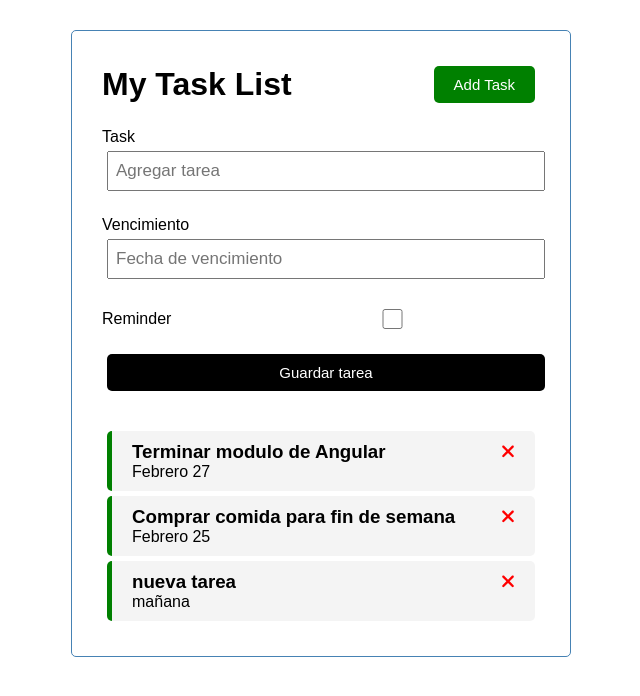
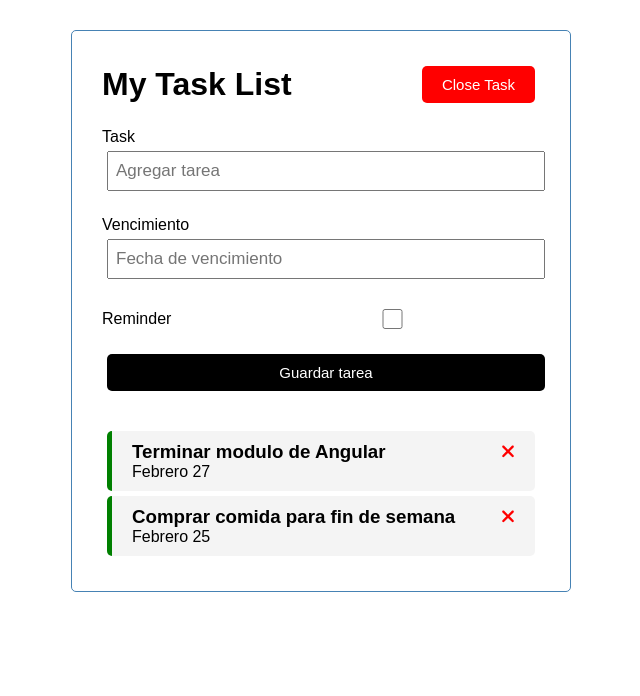
Before and after one commit to Riotexer/Task-List, an Angular app: page / in a window 1280 px wide. Both pictures are taken after a click on the button "Add Task". Shown: the top 696 px of the page, without its empty margins (319-959 px from the left). Built offline with nearby package versions, Linux system fonts and the light colour scheme; data requests are answered from the project's data file.

Commit message:
Agrega boton para ocultar/mostrar formulario

```diff
--- a/db.json
+++ b/db.json
@@ -11,12 +11,6 @@
       "text": "Comprar comida para fin de semana",
       "day": "Febrero 25",
       "reminder": true
-    },
-    {
-      "text": "nueva tarea",
-      "day": "mañana",
-      "reminder": true,
-      "id": 3
     }
   ]
 }
--- a/src/app/component/add-task/add-task.component.html
+++ b/src/app/component/add-task/add-task.component.html
@@ -1,4 +1,8 @@
-<form class="add-form" (ngSubmit)="onSubmit()">
+<form
+ class="add-form"
+ (ngSubmit)="onSubmit()"
+ *ngIf="showAddTask"
+>
     <div class="form-control">
         <label for="text">Task</label>
         <input
--- a/src/app/component/add-task/add-task.component.ts
+++ b/src/app/component/add-task/add-task.component.ts
@@ -1,4 +1,6 @@
 import { Component, Output, EventEmitter } from '@angular/core';
+import { Subscription } from 'rxjs';
+import { UiService } from 'src/app/services/ui.service';
 import { Task } from 'src/app/Task';
 
 @Component({
@@ -8,9 +10,18 @@
 })
 export class AddTaskComponent {
   @Output() onAddTask: EventEmitter<Task> = new EventEmitter();
+
   text: string = '';
   day: string = '';
   reminder: boolean = false;
+  showAddTask: boolean = false;
+  subscription: Subscription
+
+  constructor(
+    private uiService : UiService
+  ){
+    this.subscription = this.uiService.onToggle().subscribe(value => this.showAddTask = value);
+  }
 
   onSubmit() {
     if(this.text.length === 0){
--- a/src/app/component/header/header.component.html
+++ b/src/app/component/header/header.component.html
@@ -1,8 +1,8 @@
 <header>
     <h1>{{title}}</h1>
     <app-button
-        color="green"
-        text="Add Task"
+        color="{{showAddTask ? 'red' : 'green'}}"
+        text="{{showAddTask ? 'Close Task' : 'Add Task'}}"
         (btnClick)="toggleAddTask()"
     ></app-button>
 </header>
--- a/src/app/component/header/header.component.ts
+++ b/src/app/component/header/header.component.ts
@@ -1,4 +1,6 @@
 import { Component } from '@angular/core';
+import { UiService } from 'src/app/services/ui.service';
+import { Subscription } from 'rxjs';
 
 @Component({
   selector: 'app-header',
@@ -7,8 +9,16 @@
 })
 export class HeaderComponent {
   title:string = 'My Task List';
+  showAddTask: boolean = false;
+  subscription?: Subscription;
+
+  constructor(
+    private uiService: UiService
+  ) {
+    this.subscription = this.uiService.onToggle().subscribe(value => this.showAddTask = value);
+  }
 
   toggleAddTask(){
-    console.log('toggleAddTask');
+    this.uiService.toggleAddTask();
   }
 }
--- /dev/null
+++ b/src/app/services/ui.service.ts
@@ -0,0 +1,23 @@
+import { Injectable } from '@angular/core';
+import { Observable, Subject } from 'rxjs';
+
+@Injectable({
+  providedIn: 'root'
+})
+export class UiService {
+
+  private showAddTask:boolean = false;
+  private subject = new Subject<any>();
+
+  constructor() { }
+
+  toggleAddTask(): void {
+    this.showAddTask = !this.showAddTask;
+    this.subject.next(this.showAddTask);
+  }
+
+  onToggle(): Observable<any> {
+    return this.subject.asObservable()
+  }
+
+}
```
Also changed, not shown: 1 other file (tests, documents, lock files or other folders).
